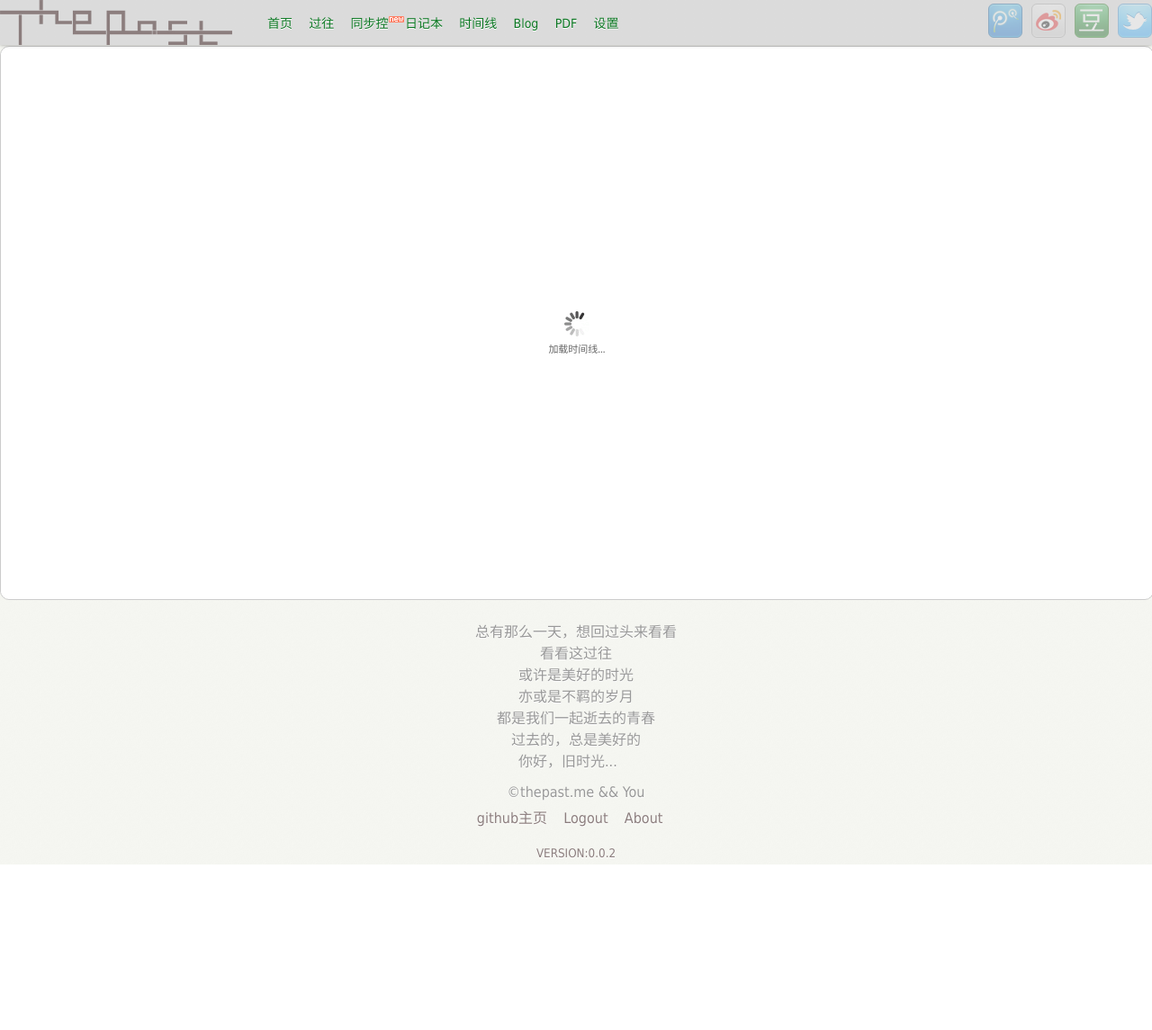
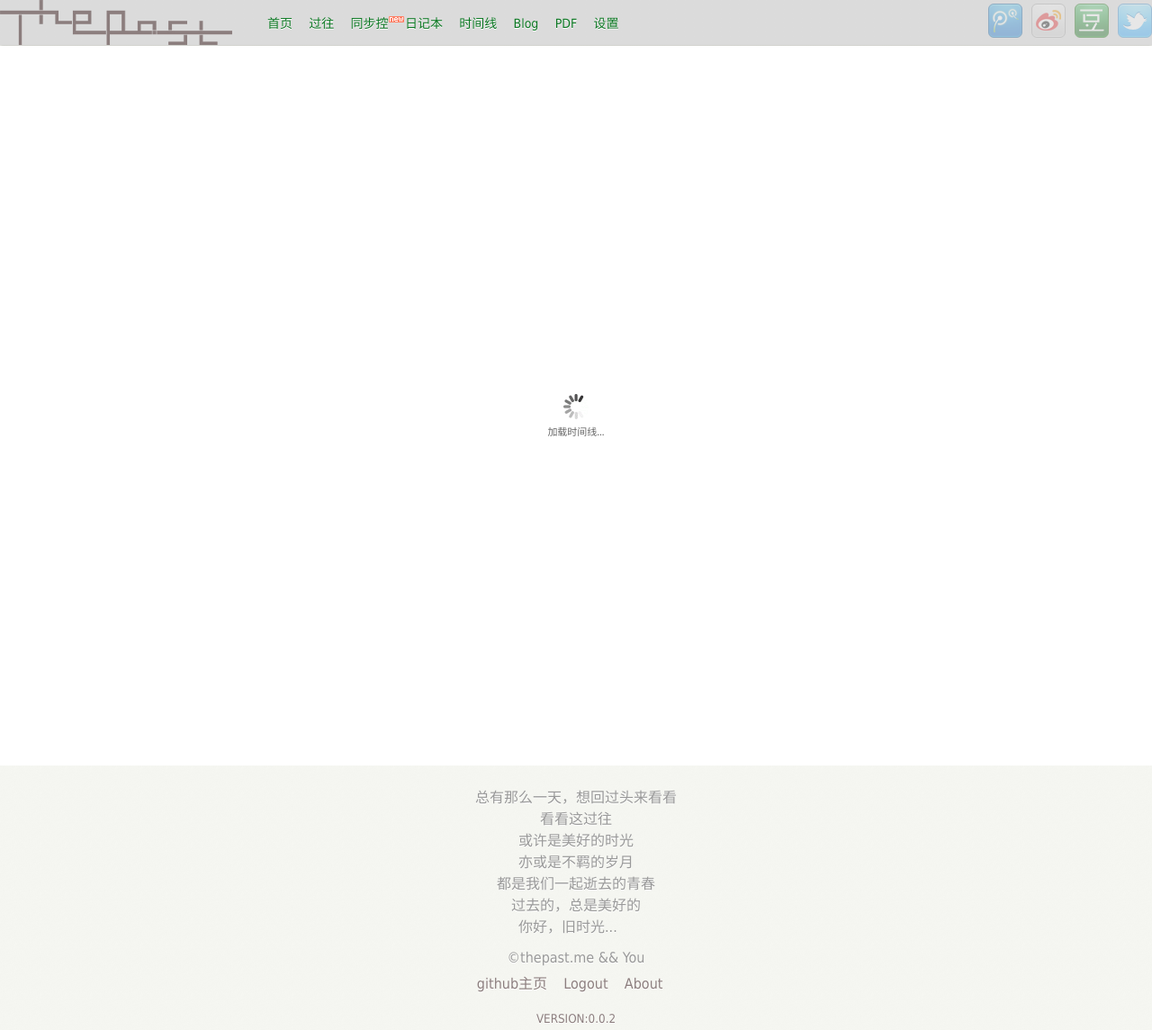
Before and after one commit to laiwei/thepast, a Flask app: template past/visual/templates/visual_timeline.html in a window 1280 px wide. Shown: the whole page at 90% size. Before the commit the page ends 961 px from the top, so only its background shows below. Run offline with Flask 2, Linux system fonts and the light colour scheme; the template is opened without the code that fills it, so the values that code supplies are empty; parts of the project's set-up code (start-up, migrations or seed data) failed here and were passed over; some libraries are stand-ins or nearby versions.

Commit message:
fix timeline.js css, fix douban title

```diff
--- a/past/templates/layout.html
+++ b/past/templates/layout.html
@@ -3,7 +3,7 @@
 <head>
 <meta charset="utf-8">
 <title>{%block title_block%} The Past of Me | 你好，旧时光{%endblock%}</title>
-<link rel="stylesheet" type="text/css" media="screen" href="/static/css/default.css?v=1.27">
+<link rel="stylesheet" type="text/css" media="screen" href="/static/css/default.css?v=1.28">
 <script src="{{ url_for('static', filename='js/jquery.js') }}" type="text/javascript"></script>
 
 {% block css %}
--- a/past/visual/static/css/timeline.css
+++ b/past/visual/static/css/timeline.css
@@ -139,7 +139,7 @@
 .vco-slider .slider-item .content-container.layout-text-media .text-media{border-top:1px solid #e3e3e3;padding-top:15px;padding-right:0;}
 .vco-slider .slider-item .content-container.layout-text-media.pad-left .text-media{padding-right:15px;padding-top:0;border-right:1px solid #e3e3e3;border-top:0px solid #e3e3e3;}
 .vco-slider .slider-item .content-container.layout-text{width:100%;}.vco-slider .slider-item .content-container.layout-text .text{width:100%;max-width:100%;}.vco-slider .slider-item .content-container.layout-text .text .container{display:block;vertical-align:middle;padding:0px;width:90%;text-align:left;margin-left:auto;margin-right:auto;}
-.vco-slider .slider-item .content-container.layout-media{width:100%;}.vco-slider .slider-item .content-container.layout-media .text{width:100%;height:100%;max-width:100%;display:block;text-align:center;}.vco-slider .slider-item .content-container.layout-media .text .container{display:block;text-align:center;width:100%;margin-left:none;margin-right:none;}
+.vco-slider .slider-item .content-container.layout-media{width:100%;}.vco-slider .slider-item .content-container.layout-media .text{width:100%;max-width:100%;display:block;text-align:center;}.vco-slider .slider-item .content-container.layout-media .text .container{display:block;text-align:center;width:100%;margin-left:none;margin-right:none;}
 .vco-slider .slider-item .content-container.layout-media .media{width:100%;min-width:50%;float:none;}.vco-slider .slider-item .content-container.layout-media .media .media-wrapper .media-container{margin-left:auto;margin-right:auto;line-height:0px;padding:0px;}
 .vco-slider .slider-item .content-container.layout-media .twitter,.vco-slider .slider-item .content-container.layout-media .wikipedia,.vco-slider .slider-item .content-container.layout-media .googleplus{max-width:70%;}
 .storyjs-embed{background-color:#ffffff;margin-bottom:20px;border:1px solid #cccccc;padding-top:20px;padding-bottom:20px;clear:both;-webkit-border-radius:10px;-moz-border-radius:10px;border-radius:10px;-webkit-box-shadow:1px 1px 3px rgba(0, 0, 0, 0.35);-moz-box-shadow:1px 1px 3px rgba(0, 0, 0, 0.35);box-shadow:1px 1px 3px rgba(0, 0, 0, 0.35);}
--- a/past/visual/templates/visual_timeline.html
+++ b/past/visual/templates/visual_timeline.html
@@ -11,14 +11,12 @@
 
 <!-- CSS -->
 <style>
-    #timeline {width:100%; height:600px; margin:0px 0px 0px 0px;}
+    #timeline {width:100%; height:100%; margin:0px 0px 0px 0px;}
 </style>
 
 <div id="timeline"> </div>
 <script>
     var timeline_config = {
-        width:              '100%',
-        height:             '600px',
         source:             '/visual/timeline.json/{{user.id}}/{{g.start}}',
         embed_id:           'timeline',                     //OPTIONAL USE A DIFFERENT DIV ID FOR EMBED
         start_at_end:       true,                           //OPTIONAL START AT LATEST DATE
```
Also changed, not shown: past/visual/__init__.py (+11 -0 lines).
